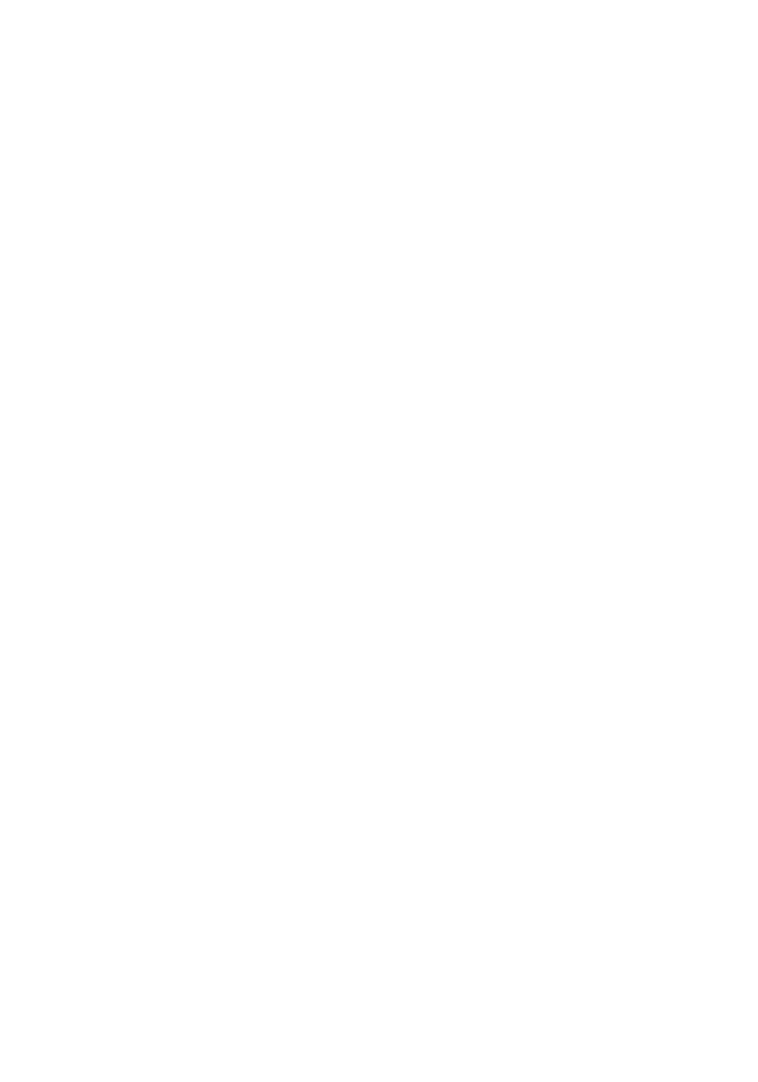
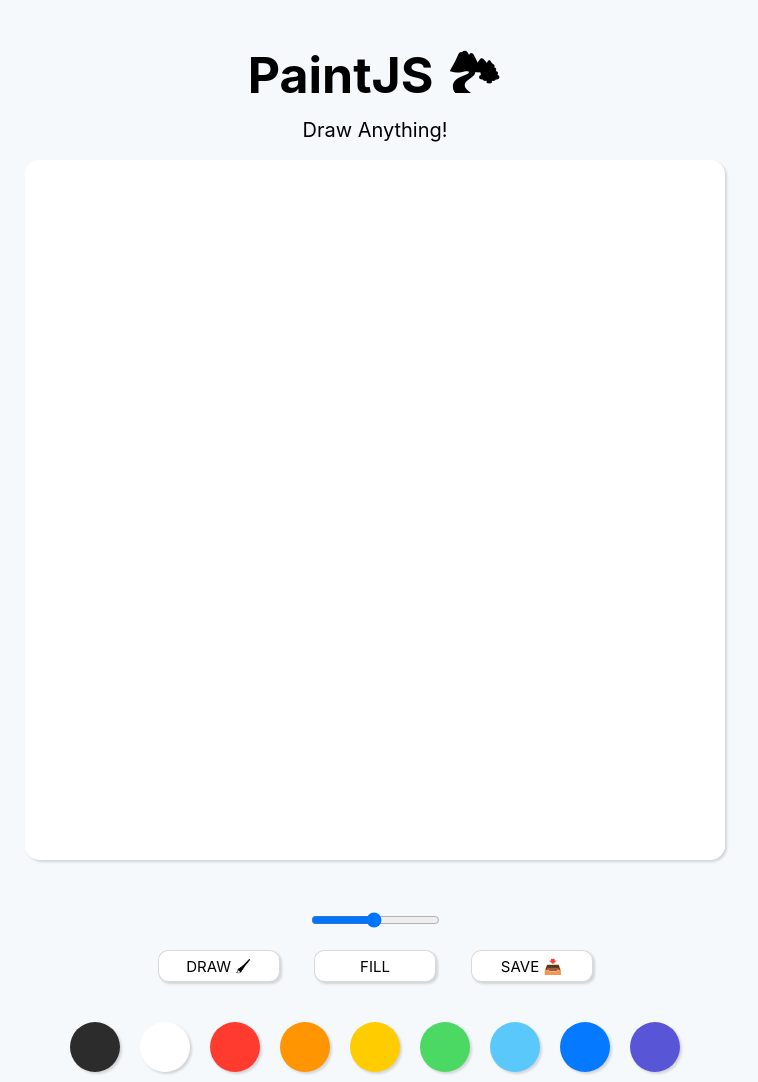
Before and after one commit to BlueWhaleKo/paintJS, a plain HTML site: page index.html in a window 1280 px wide. Shown: the whole page, without its empty margins (265-1023 px from the left). Before the commit the page ends 800 px from the top, so only its background shows below. Drawn offline with Linux system fonts and the light colour scheme.

Commit message:
feature: finish paintJS

```diff
--- a/app.js
+++ b/app.js
@@ -0,0 +1,118 @@
+const canvas = document.querySelector('#jsCanvas');
+const colors = document.querySelectorAll('.jsColor');
+const widthRange = document.querySelector('#jsRange');
+const drawBtn = document.querySelector('#jsDraw');
+const fillBtn = document.querySelector('#jsFill');
+const saveBtn = document.querySelector('#jsSave');
+
+const ctx = initCtx(canvas);
+
+let isPainting = false;
+let currentMode = 'DRAW';
+
+function initCtx(canvas) {
+  if (!canvas) {
+    return null;
+  }
+
+  canvas.width = 700;
+  canvas.height = 700;
+
+  let ctx = canvas.getContext('2d');
+  // white background by default
+  ctx.fillStyle = 'white';
+  ctx.fillRect(0, 0, canvas.width, canvas.height);
+
+  ctx.fillStyle = '#2c2c2c';
+  ctx.strokeStyle = '#2c2c2c';
+  ctx.lineWidth = 2.5;
+
+  return ctx;
+}
+
+function changeColor(color) {
+  ctx.fillStyle = color;
+  ctx.strokeStyle = color;
+}
+
+function changeLineWidth(width) {
+  ctx.lineWidth = width;
+}
+
+function startPainting() {
+  isPainting = true;
+
+  if (currentMode === 'FILL') {
+    ctx.fillRect(0, 0, canvas.width, canvas.height);
+  }
+}
+
+function stopPainting() {
+  isPainting = false;
+}
+
+function changeMode(mode) {
+  currentMode = mode;
+}
+
+if (canvas) {
+  canvas.addEventListener('mouseleave', (event) => {
+    stopPainting();
+  });
+  canvas.addEventListener('mouseup', (event) => {
+    stopPainting();
+  });
+  canvas.addEventListener('mousedown', (event) => {
+    startPainting();
+  });
+  canvas.addEventListener('mousemove', (event) => {
+    const { offsetX, offsetY } = event;
+
+    if (!isPainting) {
+      ctx.beginPath();
+      ctx.moveTo(offsetX, offsetY);
+    } else {
+      ctx.lineTo(offsetX, offsetY);
+      ctx.stroke();
+    }
+  });
+  canvas.addEventListener('contextmenu', (event) => {
+    event.preventDefault();
+  });
+}
+
+if (colors) {
+  Array.from(colors).forEach((color) => {
+    color.addEventListener('click', (_) => {
+      changeColor(color.style.backgroundColor);
+    });
+  });
+}
+
+if (widthRange) {
+  widthRange.addEventListener('input', (event) => {
+    const width = event.target.value;
+    changeLineWidth(width);
+  });
+}
+
+if (drawBtn) {
+  drawBtn.addEventListener('click', (event) => {
+    changeMode('DRAW');
+  });
+}
+
+if (fillBtn) {
+  fillBtn.addEventListener('click', (event) => {
+    changeMode('FILL');
+  });
+}
+
+if (saveBtn) {
+  saveBtn.addEventListener('click', (event) => {
+    const link = document.createElement('a');
+    link.href = canvas.toDataURL('image/jpeg');
+    link.download = 'PaintJS';
+    link.click();
+  });
+}
--- a/index.html
+++ b/index.html
@@ -5,8 +5,60 @@
   <meta name="viewport" content="width=device-width, initial-scale=1.0">
   <title>PaintJS</title>
   <link rel="stylesheet" href="styles.css">
+  <!-- <meta http-equiv="refresh" content="1" > -->
 </head>
 <body>
+  <h1 class="title">PaintJS 🏞</h1>
+  <h1 class="subtitle">Draw Anything!</h1>
+  <canvas id="jsCanvas" class="canvas"></canvas>
+  <div id="controls" class="controls">
+    <div class="controls__range">
+      <input type="range" id="jsRange" min="0.1" max="5.0" value="2.5" step="0.1"/>
+    </div>
+    <div class="controls__btns">
+      <button id="jsDraw">DRAW 🖌</button>
+      <button id="jsFill">FILL </button>
+      <button id="jsSave">SAVE 📥</button>
+    </div>
+    <div id="colors" class="controls__colors">
+      <div
+      class="controls__color jsColor"
+      style="background-color:#2c2c2c"
+    ></div>
+    <div
+      class="controls__color jsColor"
+      style="background-color:white"
+    ></div>
+    <div
+      class="controls__color jsColor"
+      style="background-color:#FF3B30"
+    ></div>
+    <div
+      class="controls__color jsColor"
+      style="background-color:#FF9500"
+    ></div>
+    <div
+      class="controls__color jsColor"
+      style="background-color:#FFCC00"
+    ></div>
+    <div
+      class="controls__color jsColor"
+      style="background-color:#4CD963"
+    ></div>
+    <div
+      class="controls__color jsColor"
+      style="background-color:#5AC8FA"
+    ></div>
+    <div
+      class="controls__color jsColor"
+      style="background-color:#0579FF"
+    ></div>
+    <div
+      class="controls__color jsColor"
+      style="background-color:#5856D6"
+    ></div>
+    </div>
+  </div>
   <script src="app.js"></script>
 </body>
 </html>
--- /dev/null
+++ b/reset.css
@@ -0,0 +1,129 @@
+/* http://meyerweb.com/eric/tools/css/reset/
+   v2.0 | 20110126
+   License: none (public domain)
+*/
+
+html,
+body,
+div,
+span,
+applet,
+object,
+iframe,
+h1,
+h2,
+h3,
+h4,
+h5,
+h6,
+p,
+blockquote,
+pre,
+a,
+abbr,
+acronym,
+address,
+big,
+cite,
+code,
+del,
+dfn,
+em,
+img,
+ins,
+kbd,
+q,
+s,
+samp,
+small,
+strike,
+strong,
+sub,
+sup,
+tt,
+var,
+b,
+u,
+i,
+center,
+dl,
+dt,
+dd,
+ol,
+ul,
+li,
+fieldset,
+form,
+label,
+legend,
+table,
+caption,
+tbody,
+tfoot,
+thead,
+tr,
+th,
+td,
+article,
+aside,
+canvas,
+details,
+embed,
+figure,
+figcaption,
+footer,
+header,
+hgroup,
+menu,
+nav,
+output,
+ruby,
+section,
+summary,
+time,
+mark,
+audio,
+video {
+  margin: 0;
+  padding: 0;
+  border: 0;
+  font-size: 100%;
+  font: inherit;
+  vertical-align: baseline;
+}
+/* HTML5 display-role reset for older browsers */
+article,
+aside,
+details,
+figcaption,
+figure,
+footer,
+header,
+hgroup,
+menu,
+nav,
+section {
+  display: block;
+}
+body {
+  line-height: 1;
+}
+ol,
+ul {
+  list-style: none;
+}
+blockquote,
+q {
+  quotes: none;
+}
+blockquote:before,
+blockquote:after,
+q:before,
+q:after {
+  content: '';
+  content: none;
+}
+table {
+  border-collapse: collapse;
+  border-spacing: 0;
+}
--- a/styles.css
+++ b/styles.css
@@ -0,0 +1,75 @@
+@import url('reset.css');
+body {
+  background-color: #f6f9fc;
+  font-family: -apple-system, BlinkMacSystemFont, 'Segoe UI', Roboto, Oxygen,
+    Ubuntu, Cantarell, 'Open Sans', 'Helvetica Neue', sans-serif;
+  display: flex;
+  flex-direction: column;
+  align-items: center;
+  padding-top: 50px;
+}
+
+.title {
+  font-size: 50px;
+  font-weight: bold;
+  margin-bottom: 20px;
+}
+
+.subtitle {
+  font-size: 20px;
+  margin-bottom: 20px;
+}
+
+.canvas {
+  width: 700px;
+  height: 700px;
+  background-color: white;
+  border-radius: 15px;
+  box-shadow: rgba(0, 0, 0, 0.15) 1.95px 1.95px 2.6px;
+}
+
+.controls {
+  display: flex;
+  flex-direction: column;
+  margin-top: 50px;
+  align-items: center;
+}
+
+.controls .controls__range {
+  margin-bottom: 20px;
+}
+
+.controls .controls__btns button {
+  all: unset;
+  cursor: pointer;
+  background-color: white;
+  border-radius: 10px;
+  box-shadow: rgba(0, 0, 0, 0.15) 1.95px 1.95px 2.6px;
+  text-align: center;
+  font-size: 15px;
+  font-weight: 400;
+  height: 30px;
+  width: 120px;
+  margin-left: 15px;
+  margin-right: 15px;
+  border: 1px solid rgba(0, 0, 0, 0.15);
+}
+
+.controls .controls__btns button:active {
+  transform: scale(0.98);
+}
+
+.controls .controls__colors {
+  display: flex;
+  flex-direction: row;
+  align-items: center;
+  margin-top: 30px;
+}
+.controls .controls__colors .controls__color {
+  width: 50px;
+  height: 50px;
+  border-radius: 25px;
+  box-shadow: rgba(0, 0, 0, 0.15) 1.95px 1.95px 2.6px;
+  margin: 10px;
+  cursor: pointer;
+}
```
